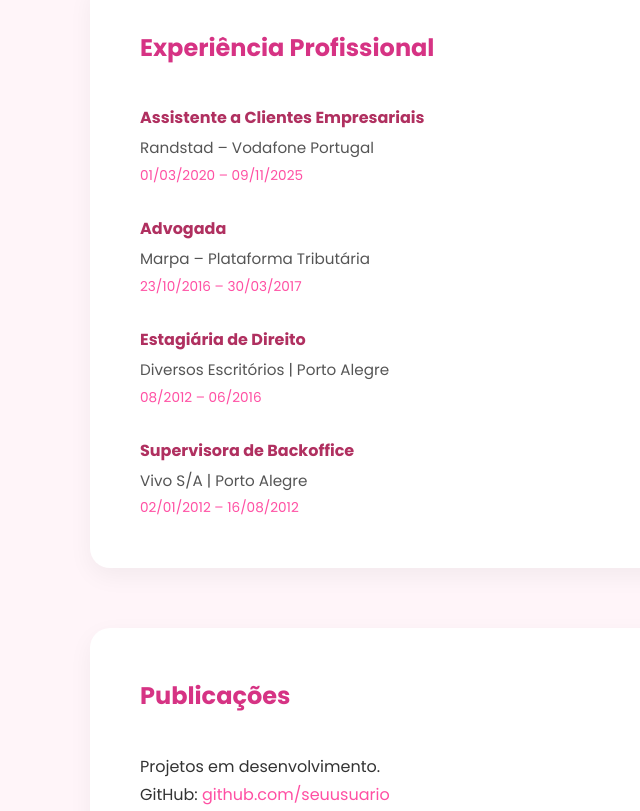
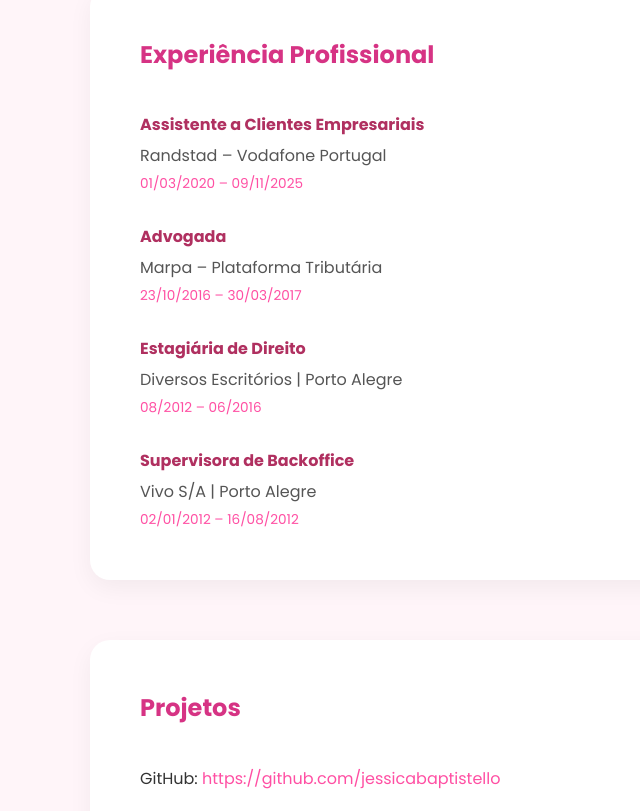
Before and after one commit to jessicabaptistello/PaginaPessoal, a plain HTML site: page index.html in a window 1280 px wide. Shown: the part 1660-2471 px from the top of the page, without its empty margins (0-640 px from the left). Drawn offline with Linux system fonts and the light colour scheme.

Commit message:
atualizações

```diff
--- a/index.html
+++ b/index.html
@@ -2,7 +2,7 @@
 <html lang="pt-pt">
 <head>
   <meta charset="UTF-8">
-  <title>Portfólio - Jessica Baptistello</title>
+  <title>Portefólio - Jessica Baptistello</title>
   <link rel="stylesheet" href="style.css">
   <link href="https://fonts.googleapis.com/css2?family=Poppins:wght@300;400;500;600;700&display=swap" rel="stylesheet">
 </head>
@@ -21,7 +21,7 @@
 <section class="hero">
   <div class="hero-left">
     <div class="tag rosa-claro"></div>
-    <h1>PORTFÓLIO</h1>
+    <h1>PORTEFÓLIO</h1>
     <div class="tag rosa">JUNIOR DEVELOPER</div>
   </div>
 
@@ -115,12 +115,12 @@
 </section>
 
 <section id="publicacoes" class="secao">
-  <h2>Publicações</h2>
-  <p>Projetos em desenvolvimento.</p>
+  <h2>Projetos</h2>
+  <p></p>
   <p>
     GitHub:
-    <a href="https://github.com/seuusuario" target="_blank">
-      github.com/seuusuario
+    <a href="https://github.com/jessicabaptistello" target="_blank">
+      https://github.com/jessicabaptistello
     </a>
   </p>
 </section>
--- a/style.css
+++ b/style.css
@@ -14,7 +14,6 @@ body {
   color: #333;
 }
 
-/* NAVBAR */
 .navbar {
   padding: 25px;
   display: flex;
@@ -30,14 +29,12 @@ body {
   text-decoration: none;
   color: #b03060;
   font-weight: 500;
-  transition: 0.3s;
 }
 
 .navbar a:hover {
   color: #ff4fa3;
 }
 
-/* HERO */
 .hero {
   position: relative;
   margin: 40px auto;
@@ -87,7 +84,6 @@ body {
   box-shadow: 0 8px 25px rgba(214, 51, 132, 0.25);
 }
 
-/* SETA */
 .seta-grande {
   position: absolute;
   right: 40px;
@@ -96,7 +92,6 @@ body {
   opacity: 0.07;
 }
 
-/* SEÇÕES */
 .secao {
   margin: 60px auto;
   width: 90%;
@@ -112,7 +107,6 @@ body {
   color: #d63384;
 }
 
-/* LISTA ESTILO LIMPO */
 .lista {
   display: flex;
   flex-direction: column;
@@ -121,14 +115,12 @@ body {
 
 .item strong {
   display: block;
-  font-size: 1rem;
   color: #b03060;
 }
 
 .item p {
-  font-size: 0.95rem;
+  margin-top: 5px;
   color: #555;
-  margin-top: 5px;
 }
 
 .item span {
@@ -138,13 +130,11 @@ body {
   margin-top: 5px;
 }
 
-/* TEXTO GERAL */
 .secao p {
   text-align: justify;
   line-height: 1.7;
 }
 
-/* LINKS */
 .secao a {
   color: #ff4fa3;
   text-decoration: none;
@@ -154,9 +144,7 @@ body {
   text-decoration: underline;
 }
 
-/* RESPONSIVO */
 @media (max-width: 900px) {
-
   .hero {
     flex-direction: column;
     text-align: center;
```
